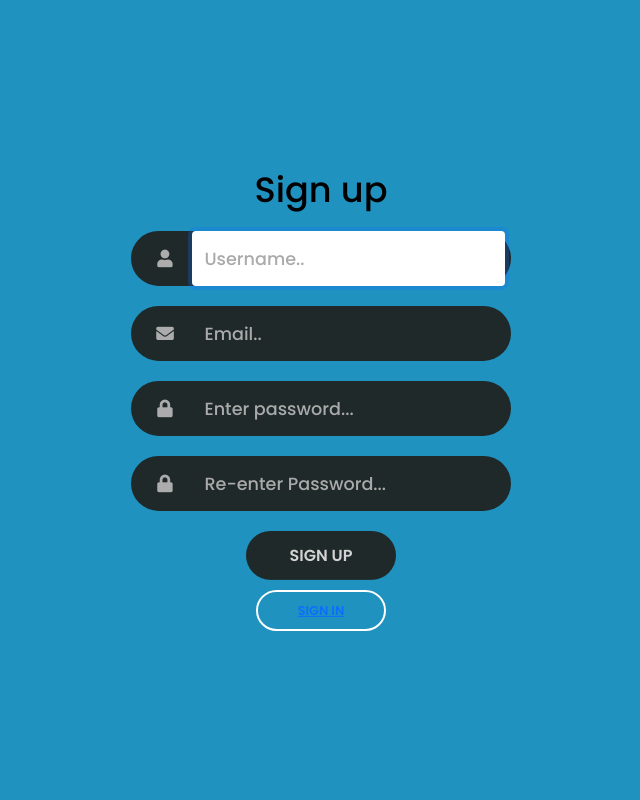
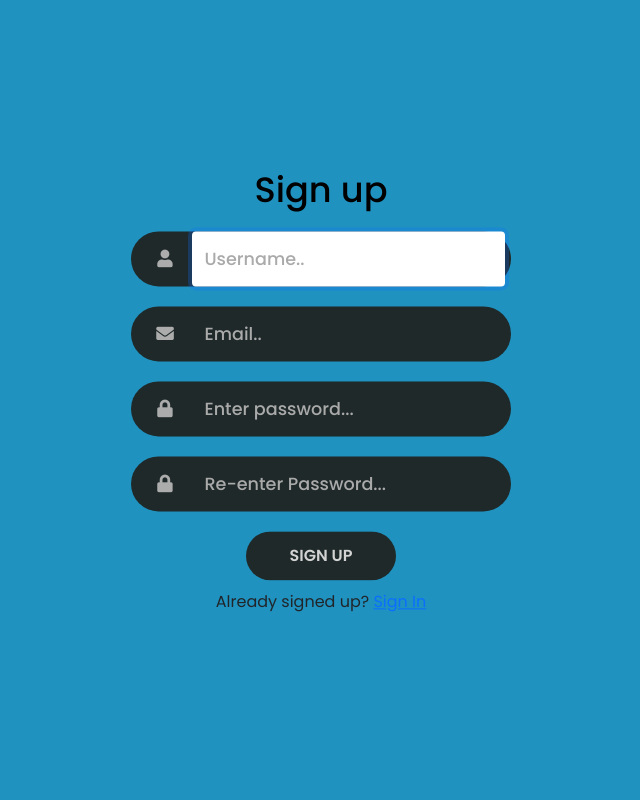
Before and after one commit to JoyChristine/Project-rate, a Django app: page /register/ in a window 1280 px wide. Shown: the whole page, without its empty margins (319-959 px from the left). Run offline with Django 4.2, Linux system fonts and the light colour scheme; some libraries are stand-ins or nearby versions.

Commit message:
add sign in link at bottom of form

```diff
--- a/app/templates/accounts/register.html
+++ b/app/templates/accounts/register.html
@@ -47,7 +47,8 @@
                     <input class="btn login_btn" type="submit" value="Sign Up">
                     {{form.errors}}
                     <div class="foot">
-                        <button class="btn transparent" id="sign-in-btn" ><a href="{% url 'login' %}" class="ml-2">Sign In</a>
+                        <p> Already signed up? <span><a href="{% url 'login' %}">Sign In</a></span></p>
+
                     </div>
 
                 </form>
```
